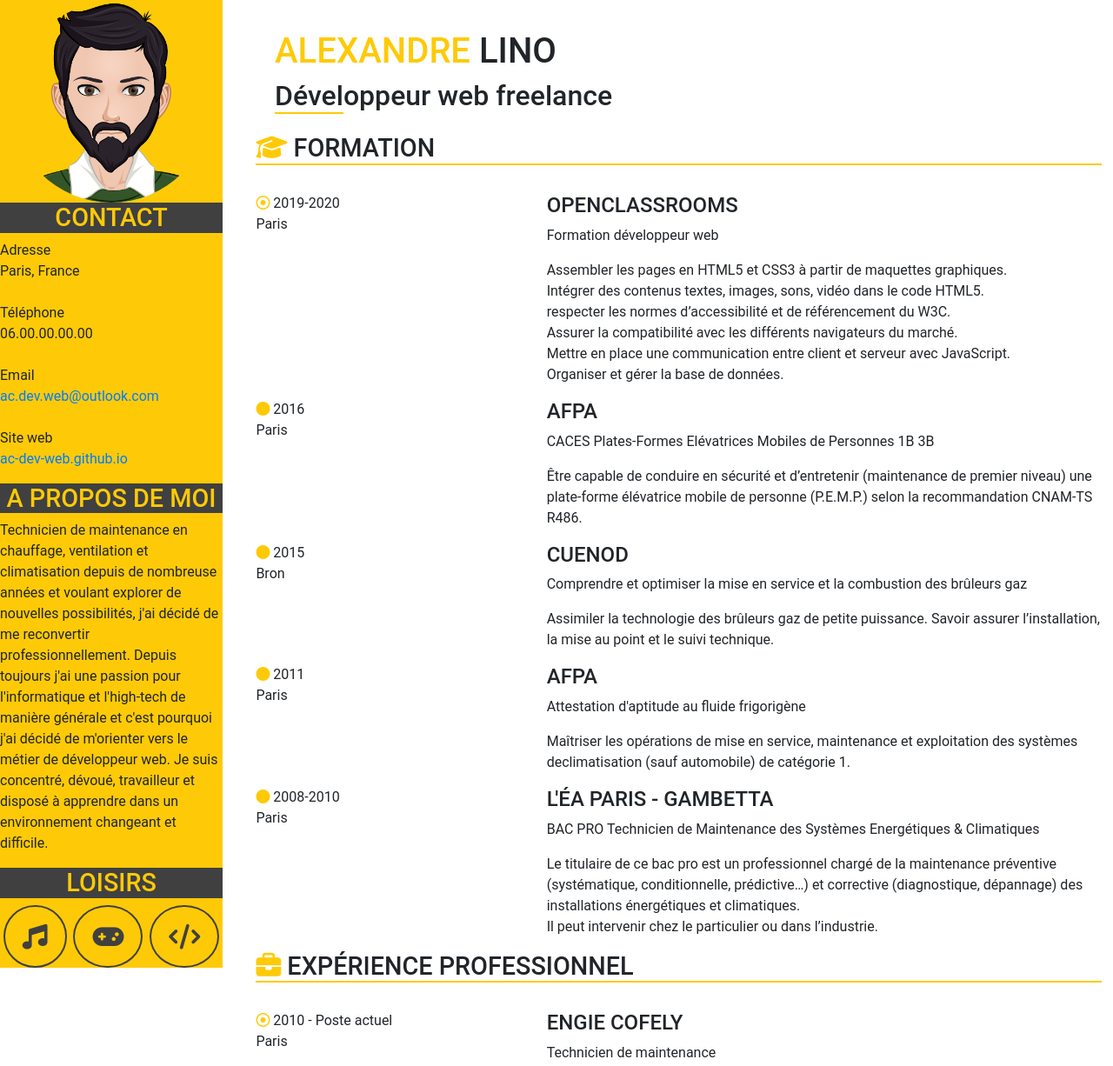
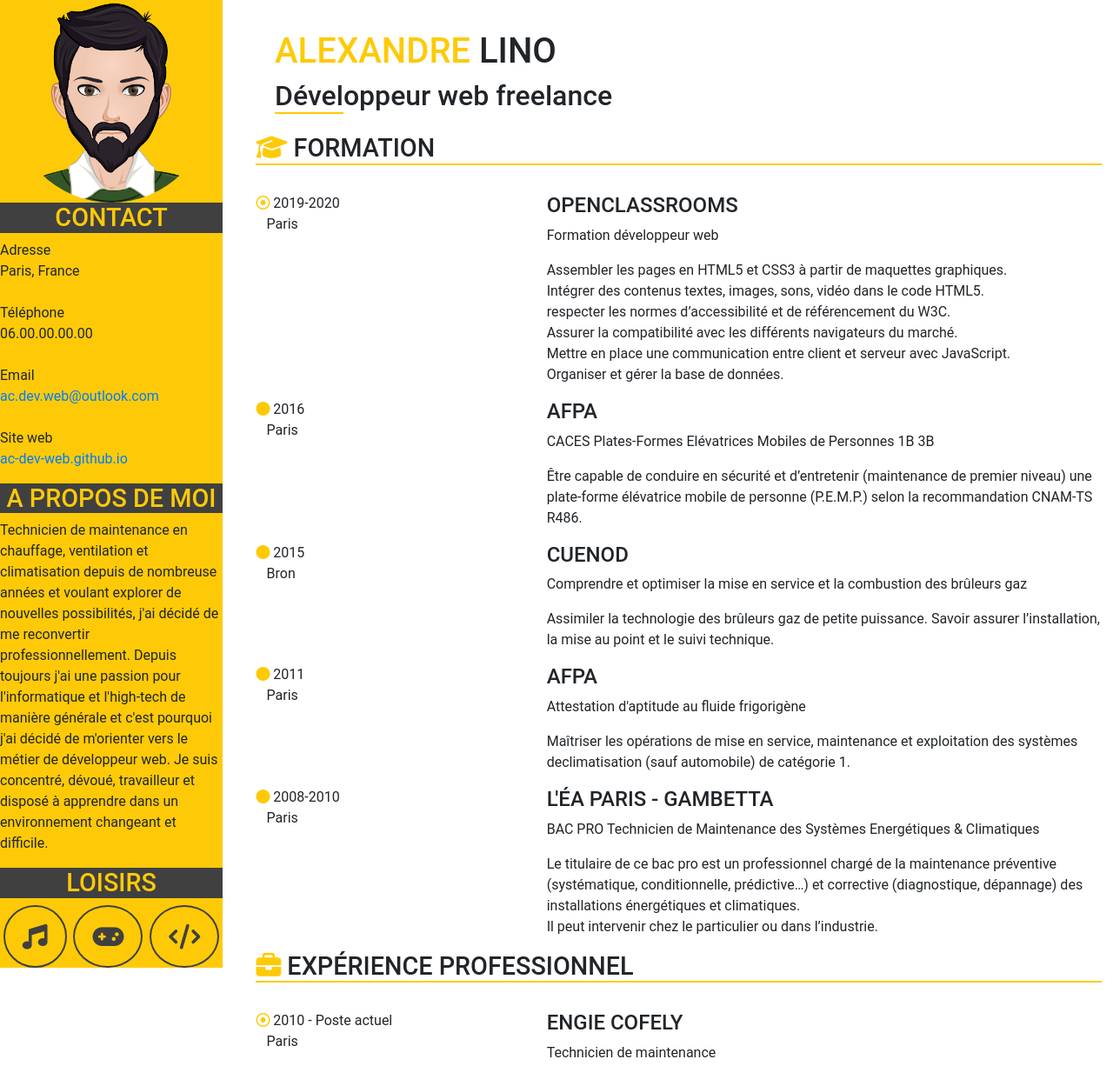
Before and after one commit to AC-DEV-WEB/CV, a plain HTML site: page index.html in a window 1280 px wide. Shown: the part 13-1239 px from the top of the page at 87% size. Drawn offline with nearby package versions, Linux system fonts and the light colour scheme.

Commit message:
Ajustement de l'emplacement des lieux

```diff
--- a/index.html
+++ b/index.html
@@ -26,7 +26,7 @@
         <h3 class="titles_right"><i class="icon fas fa-graduation-cap"></i> Formation</h3><br>
         <div class="row">
           <div class="col-lg-4">
-            <p><i class="icon fa fa-dot-circle-o" aria-hidden="true"></i> 2019-2020<br>Paris</p>
+            <p><i class="icon fa fa-dot-circle-o" aria-hidden="true"></i> 2019-2020<br><span class= "location">Paris</span></p>
           </div>
           <div class="col-lg-8">
             <h4>OpenClassrooms</h4>
@@ -36,7 +36,7 @@
         </div>
         <div class="row">
           <div class="col-lg-4">
-            <p><i class="icon fas fa-circle" aria-hidden="true"></i> 2016<br>Paris</p>
+            <p><i class="icon fas fa-circle" aria-hidden="true"></i> 2016<br><span class= "location">Paris</span></p>
           </div>
           <div class="col-lg-8">
             <h4>AFPA</h4>
@@ -46,7 +46,7 @@
         </div>
         <div class="row">
           <div class="col-lg-4">
-            <p><i class="icon fas fa-circle" aria-hidden="true"></i> 2015<br>Bron</p>
+            <p><i class="icon fas fa-circle" aria-hidden="true"></i> 2015<br><span class= "location">Bron</span></p>
           </div>
           <div class="col-lg-8">
             <h4>CUENOD</h4>
@@ -56,7 +56,7 @@
         </div>
         <div class="row">
           <div class="col-lg-4">
-            <p><i class="icon fas fa-circle" aria-hidden="true"></i> 2011<br>Paris</p>
+            <p><i class="icon fas fa-circle" aria-hidden="true"></i> 2011<br><span class= "location">Paris</span></p>
           </div>
           <div class="col-lg-8">
             <h4>AFPA</h4>
@@ -66,7 +66,7 @@
         </div>
         <div class="row">
           <div class="col-lg-4">
-            <p><i class="icon fas fa-circle" aria-hidden="true"></i> 2008-2010<br>Paris</p>
+            <p><i class="icon fas fa-circle" aria-hidden="true"></i> 2008-2010<br><span class= "location">Paris</span></p>
           </div>
           <div class="col-lg-8">
             <h4>L'ÉA Paris - Gambetta</h4>
@@ -80,7 +80,7 @@
         <h3 class="titles_right"><i class="icon fas fa-briefcase"></i> Expérience professionnel</h3><br>
         <div class="row">
           <div class="col-lg-4">
-            <p><i class="icon fa fa-dot-circle-o" aria-hidden="true"></i> 2010 - Poste actuel<br>Paris</p>
+            <p><i class="icon fa fa-dot-circle-o" aria-hidden="true"></i> 2010 - Poste actuel<br><span class= "location">Paris</span></p>
           </div>
           <div class="col-lg-8">
             <h4>ENGIE Cofely</h4>
--- a/style.css
+++ b/style.css
@@ -86,6 +86,11 @@ h4 {
   text-transform: uppercase;
 }
 
+/* ajustement de l'emplacement des lieux */
+.location {
+	margin-left: 4%;
+}
+
 /* mise en page de l'en-tête */
 header {
   position: absolute;
```
